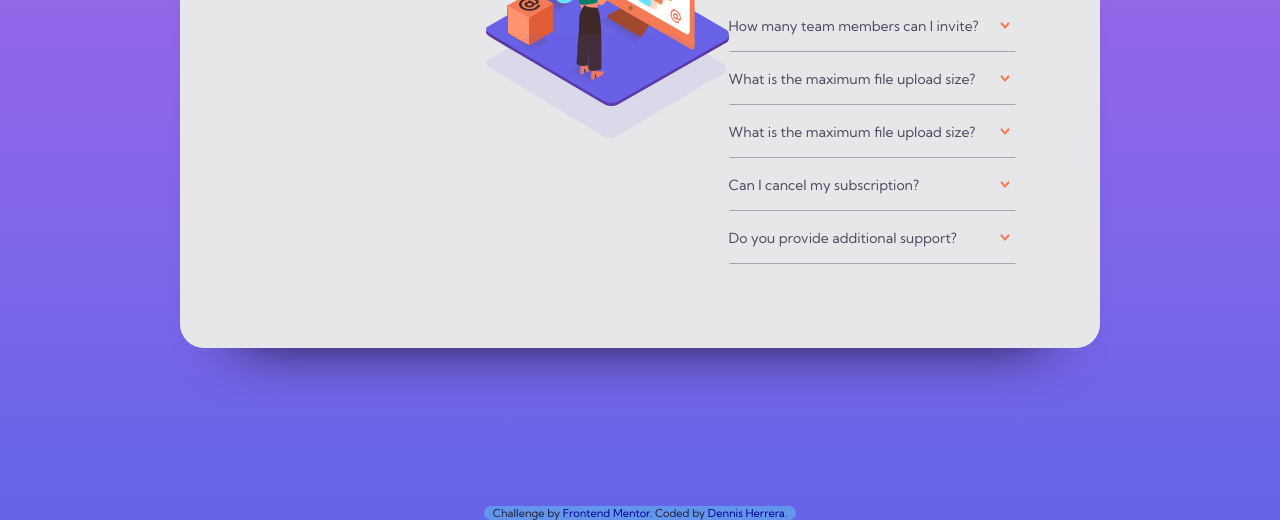
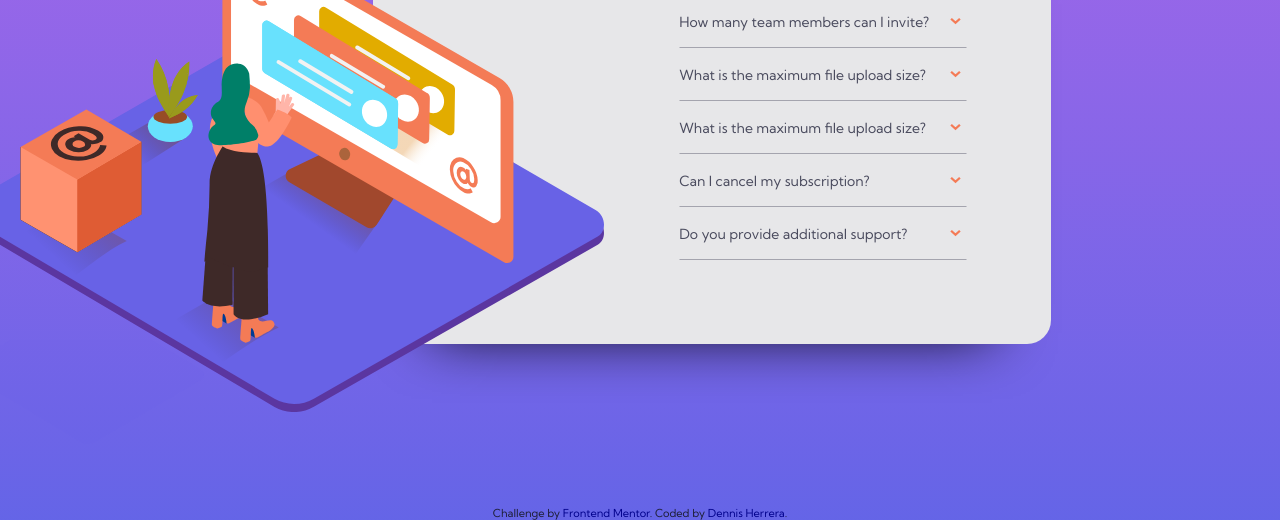
Before and after one commit to Klonnister/FAQ-accordion-card, a plain HTML site: page index.html in a window 1280 px wide. Shown: the part 280-800 px from the top of the page. Drawn offline with Linux system fonts and the light colour scheme.

Commit message:
finished styling mobile version

```diff
--- a/src/styles.css
+++ b/src/styles.css
@@ -59,7 +59,6 @@ footer {
   right: 0;
   left: 0;
   bottom: 0;
-  background-color:cornflowerblue;
   display: inline-block;
   margin: 0 auto;
   width: 26rem;
@@ -79,18 +78,11 @@ body {
   align-items: center;
 }
 
-
-/* ------ Card Styling ------ */
-main {
-  display: flex;
-  flex-direction: column;
-}
-
 /* ---Image Style--- */
 .img-container {
   max-width: 85%;
   margin: 0 auto;
-  z-index: 1;
+  margin-top: -9rem;
   }
 
 .img-container > .img-shadow {
@@ -101,23 +93,22 @@ main {
 .component {
   background-color: var(--light-grayish-blue);
   margin: 0 1.5rem;
-  margin-top: -9rem;
+  margin-top: 9rem;
   border-radius: 2rem;
   padding: 0 2rem;
   padding-bottom: 4rem;
-  padding-top: 8.5rem;
   box-shadow: 0rem 4rem 4.80rem -4.80rem black;
 }
 
-/* ---Text Section style--- */
+/* ---Text Section Style--- */
 .text-container {
-  margin-top: 2rem;
+  margin-top: 1.5rem;
 }
 
 .text-container > h1 {
   text-align: center;
   font-size: 2.5rem;
-  margin-bottom: 1.25rem;
+  margin-bottom: 1rem;
 }
 
 /* ---Accordion--- */
@@ -168,16 +159,21 @@ hr {
   main {
     flex-direction: row;
     flex-wrap: wrap;
+    align-items: center;
   }
 
   /* ---Image Style--- */
-  .img-contaner {
-    max-width: 50%;
+  .img-container {
+    position: absolute;
+    width: 50%;
+    margin: 0;
+    left: -3rem;
   }
 
   /* --- Card Style --- */
   .component {
     margin: 0;
+    margin-left: 12rem;
     padding: 2.5rem 7rem 7rem 25.5rem;
   }
 
```
